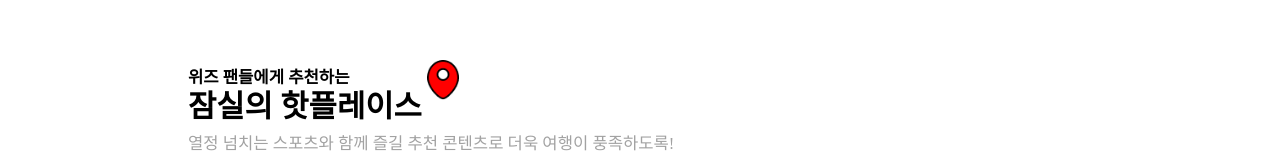
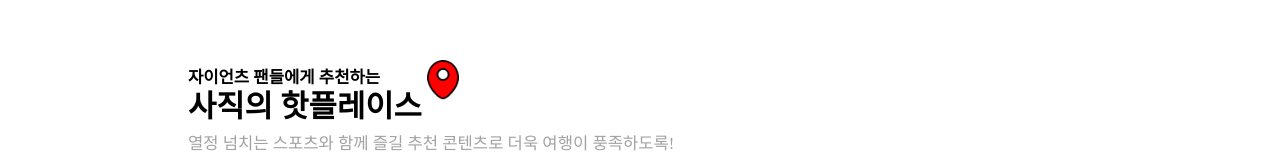
Before and after one commit to 2024-TourismContest/Yaguhang_FE, a React (Vite) app: page / in a window 1280 px wide. Shown: the part 1720-1881 px from the top of the page. Built offline with nearby package versions, Linux system fonts and the light colour scheme; no server answers.

Commit message:
style : CSS 수정

```diff
--- a/src/components/home/imageSlider.tsx
+++ b/src/components/home/imageSlider.tsx
@@ -122,6 +122,9 @@
   margin-bottom: 20px;
   width: clamp(44vw, 51vw, 51vw);
   justify-content: space-around;
+  @media screen and (max-width: 800px) {
+    width: 75vw;
+  }
 `;
 
 const CategoryButton = styled.button<{ active: boolean }>`
--- a/src/pages/home/HomePage.tsx
+++ b/src/pages/home/HomePage.tsx
@@ -68,8 +68,8 @@
         <S.TitleWrapper>
           <S.Span>
             <div>
-              <S.Fan>위즈 팬들에게 추천하는</S.Fan>
-              <S.Title>잠실의 핫플레이스</S.Title>
+              <S.Fan>자이언츠 팬들에게 추천하는</S.Fan>
+              <S.Title>사직의 핫플레이스</S.Title>
             </div>
             <S.MarkerImg src={marker} />
           </S.Span>
```
